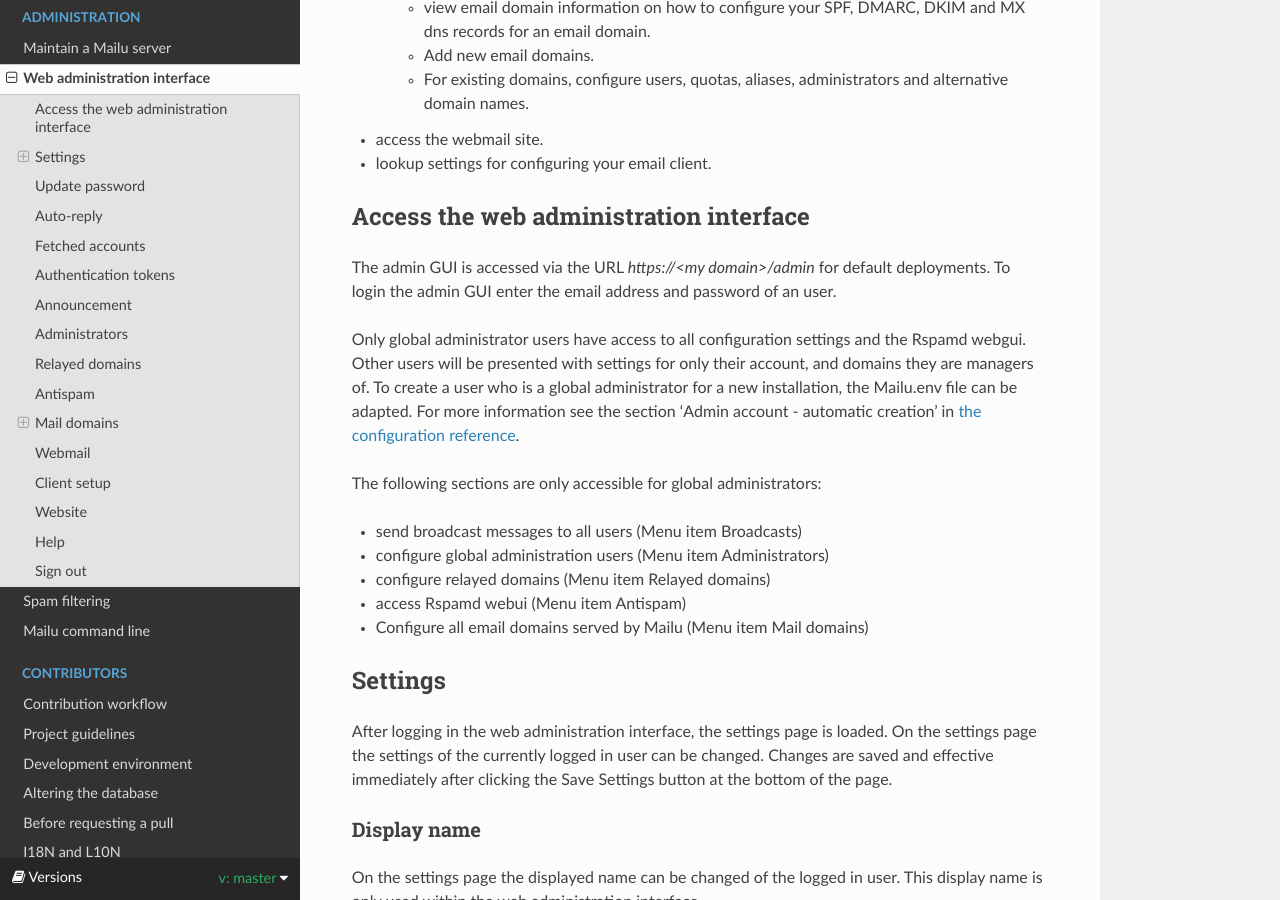
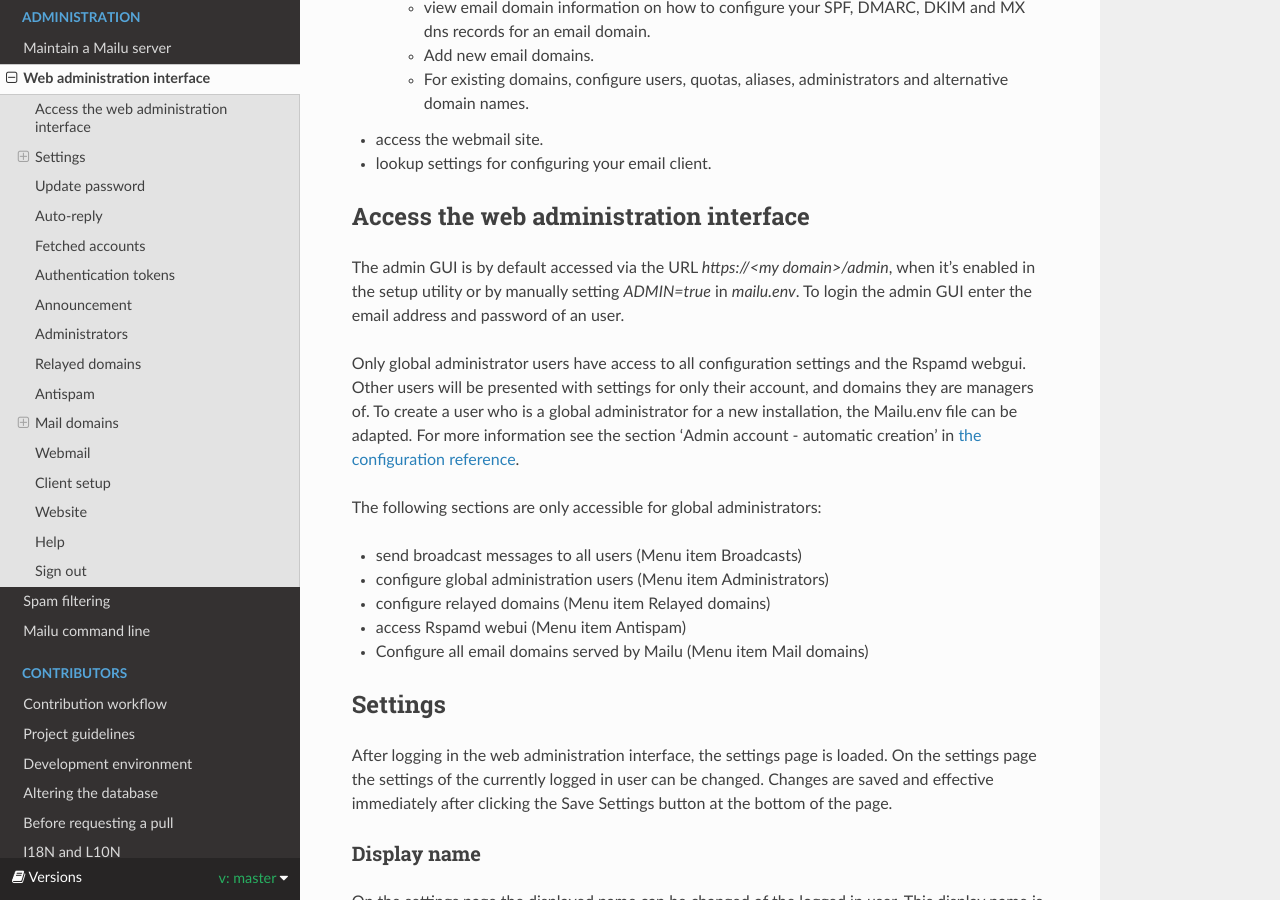
Before and after one commit to WillingDev0812/Mail-Management-Tool, a Sphinx documentation site: the page built from docs/webadministration.rst, in a window 1280 px wide and 900 px high, scrolled down 680 px. Built offline with Sphinx 7.4.7 and the Read the Docs theme 2.0.0, drawn with Linux system fonts in a browser that asks for light colours; formulas are drawn with MathJax 3.

Commit message:
Update docs/webadministration.rst
Co-authored-by: lub <github@lubiland.de>

```diff
--- a/docs/webadministration.rst
+++ b/docs/webadministration.rst
@@ -45,7 +45,7 @@ It offers the following configuration options:
 Access the web administration interface
 ---------------------------------------
 
-The admin GUI is accessed via the URL `https://<my domain>/admin` for default deployments.
+The admin GUI is by default accessed via the URL `https://<my domain>/admin`, when it's enabled in the setup utility or by manually setting `ADMIN=true` in `mailu.env`.
 To login the admin GUI enter the email address and password of an user.
 
 Only global administrator users have access to all configuration settings and the Rspamd webgui. Other users will be presented with settings for only their account, and domains they are managers of.
```
